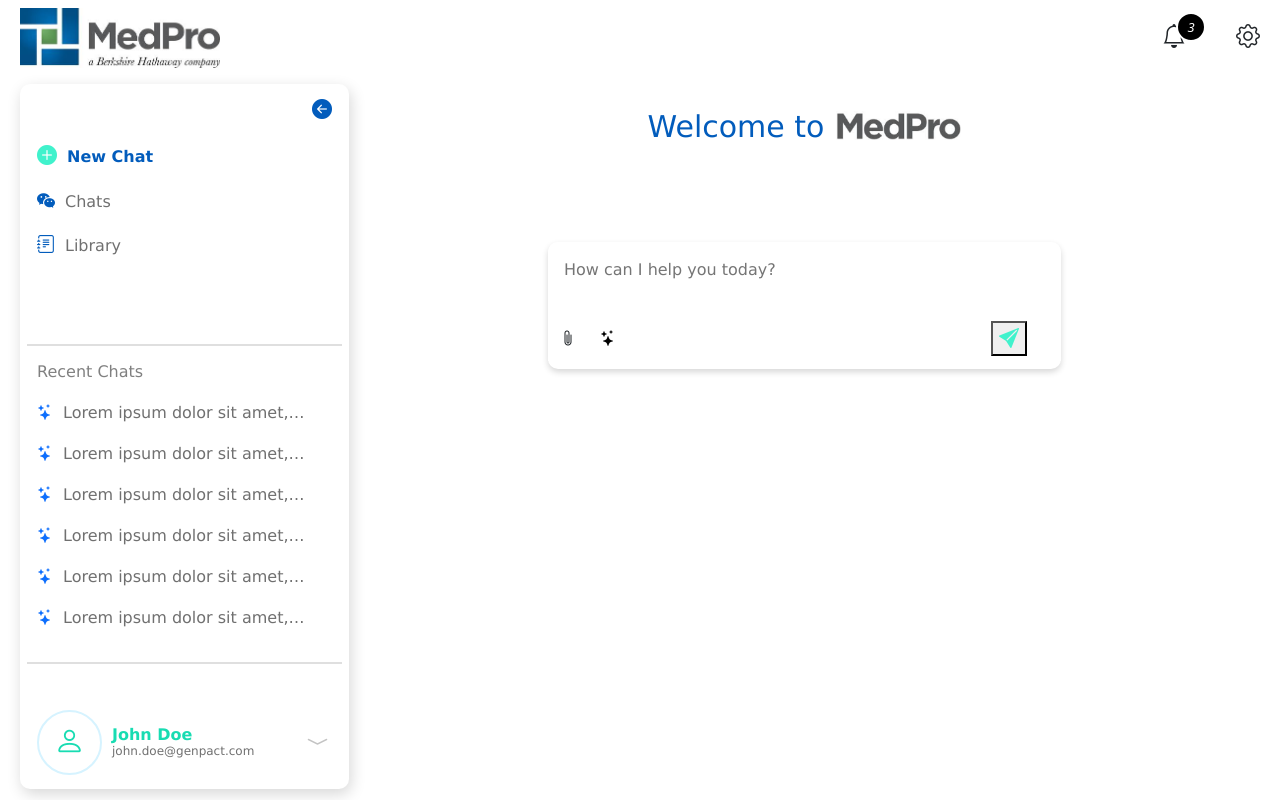
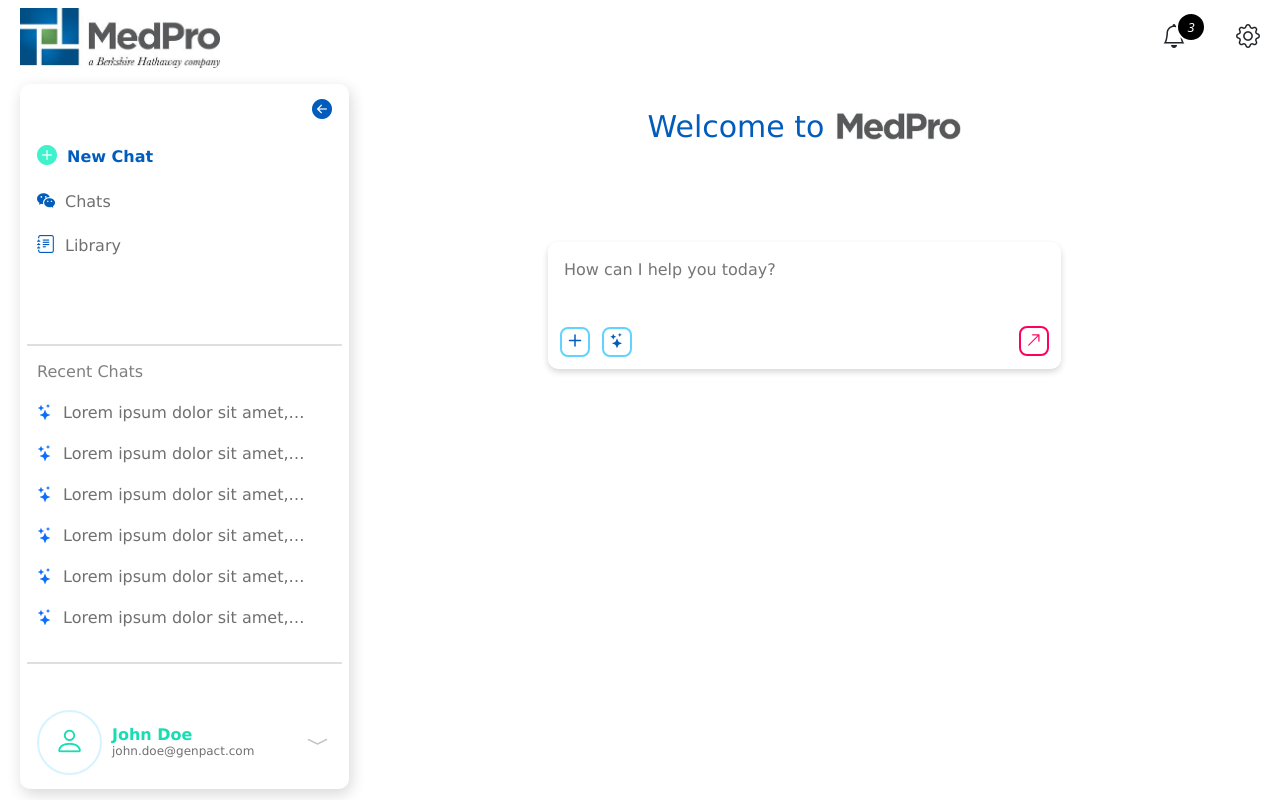
Before and after one commit to hdrishi/app_medpro, a React (Create React App) app in the folder medpro/: page / in a window 1280 px wide. Built offline with nearby package versions, Linux system fonts and the light colour scheme.

Commit message:
new chat designing and upload functionality

```diff
--- a/medpro/src/features/dashboard/pages/NewChat.tsx
+++ b/medpro/src/features/dashboard/pages/NewChat.tsx
@@ -1,8 +1,87 @@
-import React from "react";
+import React, { useState } from "react";
 import { Button, Dropdown } from "react-bootstrap";
 import "../styles/NewChat.css";
 
 const NewChat = () => {
+
+  const [files, setFiles] = useState<{ name: string; type: string; size: number }[]>([]);
+
+  // Allowed extensions
+  const allowedExtensions = ["jpg", "jpeg", "doc", "docx", "pdf"];
+
+  const handleFileChange = (event: React.ChangeEvent<HTMLInputElement>) => {
+    const selectedFiles = event.target.files;
+    if (!selectedFiles) return;
+
+    const fileArray = Array.from(selectedFiles);
+
+    // Filter valid files
+    const validFiles = fileArray.filter(file => {
+      const ext = file.name.split(".").pop()?.toLowerCase();
+      return ext && allowedExtensions.includes(ext);
+    });
+
+    if (validFiles.length !== fileArray.length) {
+      alert(
+        "Invalid file type detected! Only JPG, JPEG, DOC, DOCX, and PDF are allowed."
+      );
+    }
+
+    if (files.length + validFiles.length > 2) {
+      alert("You can only upload a maximum of 2 files.");
+      return;
+    }
+
+    setFiles(prev => [...prev, ...validFiles.map(f => ({ name: f.name, type: f.type, size: f.size }))]);
+
+    // Reset input so the same file can be reselected if removed
+    event.target.value = "";
+  };
+
+  const handleRemoveFile = (index: number) => {
+    setFiles(prevFiles => prevFiles.filter((_, i) => i !== index));
+  };
+
+  const getFileClass = (fileName: string) => {
+    const ext = fileName.split(".").pop()?.toLowerCase();
+
+    switch (ext) {
+      case "pdf":
+        return "file-badge pdf-text pdf";
+      case "jpg":
+      case "jpeg":
+        return "file-badge jpg-text jpg";
+      case "doc":
+      case "docx":
+        return "file-badge doc-text doc";
+      default:
+        return "file-badge other-text other";
+    }
+  };
+
+    const formatFileSize = (size: number) => {
+    if (size < 1024) return size + " B";
+    else if (size < 1024 * 1024) return (size / 1024).toFixed(1) + " KB";
+    else return (size / (1024 * 1024)).toFixed(1) + " MB";
+  };
+
+  const getFileLabel = (fileName: string) => {
+    const ext = fileName.split(".").pop()?.toLowerCase();
+
+    switch (ext) {
+      case "pdf":
+        return "PDF";
+      case "jpg":
+      case "jpeg":
+        return "JPG";
+      case "doc":
+      case "docx":
+        return "DOC";
+      default:
+        return "FILE";
+    }
+  };
+
   return (
     <React.Fragment>
       <div
@@ -44,7 +123,23 @@ const NewChat = () => {
               //   boxShadow: "0px 0px 6px rgba(0, 0, 0, 0.5)",
             }}
           />
+       {files.length > 0 && (
+        <div className="uploaded-file-container">
+          {files.map((file, index) => (
+            <div key={index} className={`${getFileClass(file.name)} uploaded-file`}>
+              <span className={`text-90 ${getFileClass(file.name)}`}>{getFileLabel(file.name)}</span>
+              <div className="file-info">
+                <span className="file-name">{file.name}</span>
+                <span className="file-size">{formatFileSize(file.size)}</span>
+              </div>
+              <div className="remove-btn" onClick={() => handleRemoveFile(index)}>
+                <i className="bi bi-dash-circle-fill fs-20"></i>
+              </div>
+            </div>
 
+          ))}
+        </div>
+      )}
           <div
             style={{
               position: "relative",
@@ -64,12 +159,14 @@ const NewChat = () => {
               className="custom-file-upload"
               id="attachFile"
             >
-              <i className="bi bi-paperclip"></i>
+              <div className="chatbox-square"><i className="bi bi-plus fs-25 color-primary"></i></div>
             </label>
             <input
               id="fileUploader"
               type="file"
-              multiple
+              accept=".jpg,.jpeg,.doc,.docx,.pdf"
+              onChange={handleFileChange}
+              disabled={files.length >= 2} // disable if already 2 files
               style={{ display: "none;" }}
             />
             <Dropdown
@@ -77,7 +174,7 @@ const NewChat = () => {
               style={{ backgroundColor: "none !important" }}
             >
               <Dropdown.Toggle variant="success" id="dropdown-basic">
-                <i className="bi bi-stars"></i>
+                <div className="chatbox-square"><i className="bi bi-stars fs-15 color-primary"></i></div>
               </Dropdown.Toggle>
 
               <Dropdown.Menu>
@@ -100,13 +197,12 @@ const NewChat = () => {
               </Dropdown.Menu>
             </Dropdown>
 
-            <div className="justify-content-center" style={{ flex: 1 }}></div>
-            <button
-              className="new-chat-icon justify-content-end"
-              style={{ right: "1.2em", position: "relative" }}
-            >
-              <i className="bi bi-send-fill"></i>
-            </button>
+            <div className="justify-content-center send-container" style={{ flex: 1 }}></div>
+            <div className="justify-content-end" style={{ marginRight: "0.75rem", marginTop: "5px" }}>
+              <div className="chatbox-square-send"><i className="bi bi-arrow-right send-icon"></i></div>
+            </div>
+
+
           </div>
         </form>
       </div>
--- a/medpro/src/features/dashboard/styles/NewChat.css
+++ b/medpro/src/features/dashboard/styles/NewChat.css
@@ -0,0 +1,152 @@
+.chatbox-square {
+    width: 30px;
+    height: 30px;
+    border: 2px solid #60D3FF;
+    border-radius: 8px;
+    display: flex;
+    align-items: center;
+    justify-content: center;
+    cursor: pointer;
+}
+
+.fs-25 {
+    font-size: 25px;
+}
+
+.fs-20 {
+    font-size: 20px;
+}
+
+.fs-15 {
+    font-size: 15px;
+}
+
+.color-primary {
+    color: #025CBC;
+}
+
+.send-icon {
+    color: #FF0061;
+    font-size: 18px;
+    transform: rotate(-45deg);
+}
+
+.chatbox-square-send {
+
+    width: 30px;
+    height: 30px;
+    border: 2px solid #FF0061;
+    border-radius: 8px;
+    display: flex;
+    align-items: center;
+    justify-content: center;
+    cursor: pointer;
+}
+
+.send-container {
+    padding: 6px 12px 6px 0px;
+    border: none;
+    display: inline-block;
+    cursor: pointer;
+}
+
+.uploaded-file-container {
+    margin-top: 10px;
+    padding: 10px;
+    display: flex;
+}
+
+.uploaded-file {
+    position: relative;
+    margin-right: 20px;
+    height: 70px;
+}
+
+.file-name {
+  text-overflow:ellipsis;
+    overflow: hidden;
+    white-space: nowrap;
+  font-family: 'Inter', sans-serif;
+  color: #979797;
+  font-size: 16px;
+}
+
+.file-size {
+  font-family: 'Inter', sans-serif;
+  color: #B0B0B0;
+  font-size: 12px;
+}
+
+.file-badge {
+    margin-bottom: 10px;
+    padding: 2px;
+    border-radius: 12px;
+    background-color: #fff;
+    max-width: 280px;
+    display: flex;
+    align-items: center;
+    margin-bottom: 10px;
+    min-width: 51px;
+}
+
+.file-info {
+    display: flex;
+    width: 100%;
+    background-color: white;
+    border-radius: 10px;
+    max-width: 226px;
+    flex-direction: column;
+    min-width: 200px;
+    height: 66px;
+    justify-content: center;
+    padding: 8px 12px 8px 12px;
+    row-gap: 5px;
+}
+
+.text-90 {
+  transform: rotate(-90deg);
+}
+
+.pdf-text {
+  color: #D15151; /* red for PDF */
+}
+
+.jpg-text {
+  color: #5151D1; /* blue for JPG/JPEG */
+}
+
+.doc-text {
+  color: #51D151; /* green for DOC/DOCX */
+}
+
+.other-text {
+  color: #A0A0A0; /* grey for other files */
+}
+
+.pdf {
+  background-color: #FFBBBB; /* red for PDF */
+}
+
+.jpg {
+  background-color: #99CCFF; /* blue for JPG/JPEG */
+}
+
+.doc {
+  background-color: #99FF99; /* green for DOC/DOCX */
+}
+
+.other {
+  background-color: #DDDDDD; /* grey for other files */
+}
+
+.remove-btn {
+  color: red;
+  border: none;
+  cursor: pointer;
+  position: absolute;
+    top: -16px; /* Adjust for desired overlap/position */
+    right: -10px; /* Adjust for desired overlap/position */
+    color: #FF0061; /* Example styling */
+    font-size: 24px; /* Example styling */
+    z-index: 1;
+}
--- a/medpro/src/features/dashboard/styles/dashboard.css
+++ b/medpro/src/features/dashboard/styles/dashboard.css
@@ -126,7 +126,7 @@
 .custom-file-upload {
   border: none;
   display: inline-block;
-  padding: 6px 12px;
+  padding: 6px 0px 6px 12px;
   cursor: pointer;
 }
 
```
